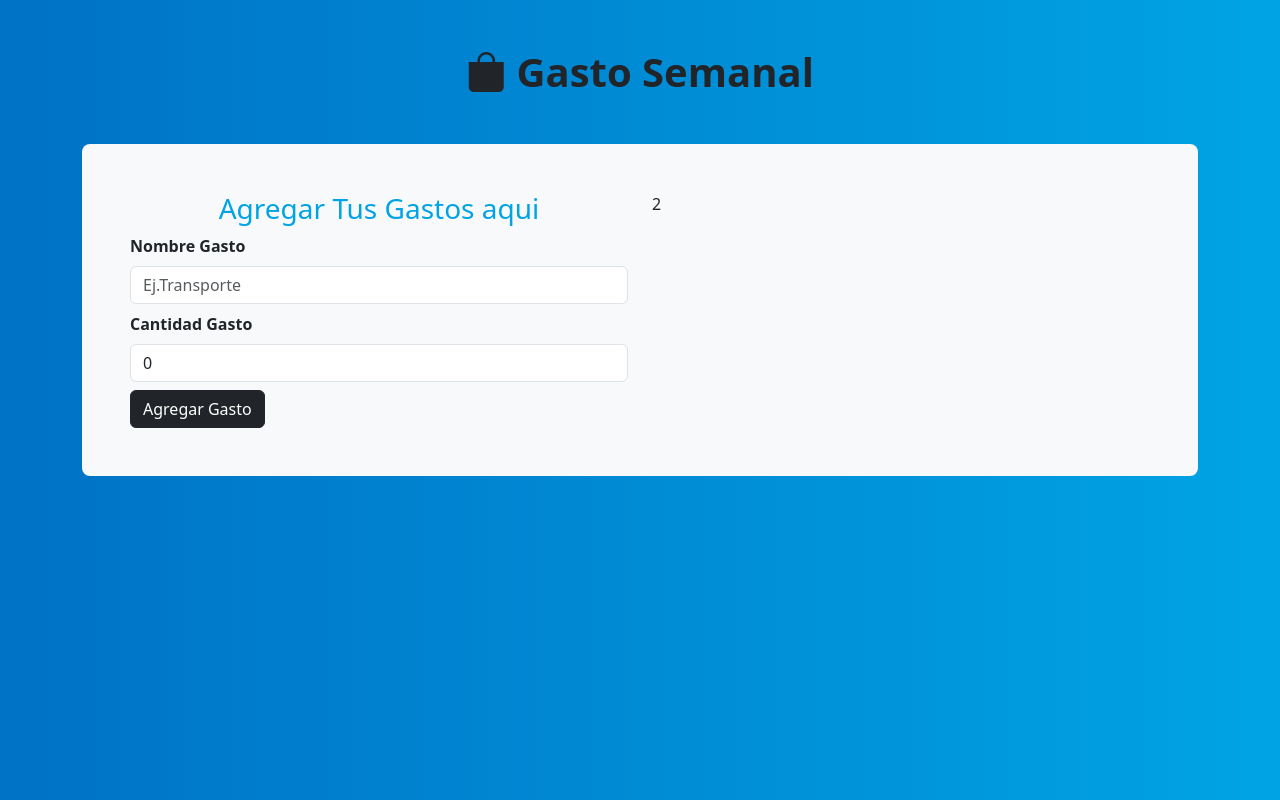
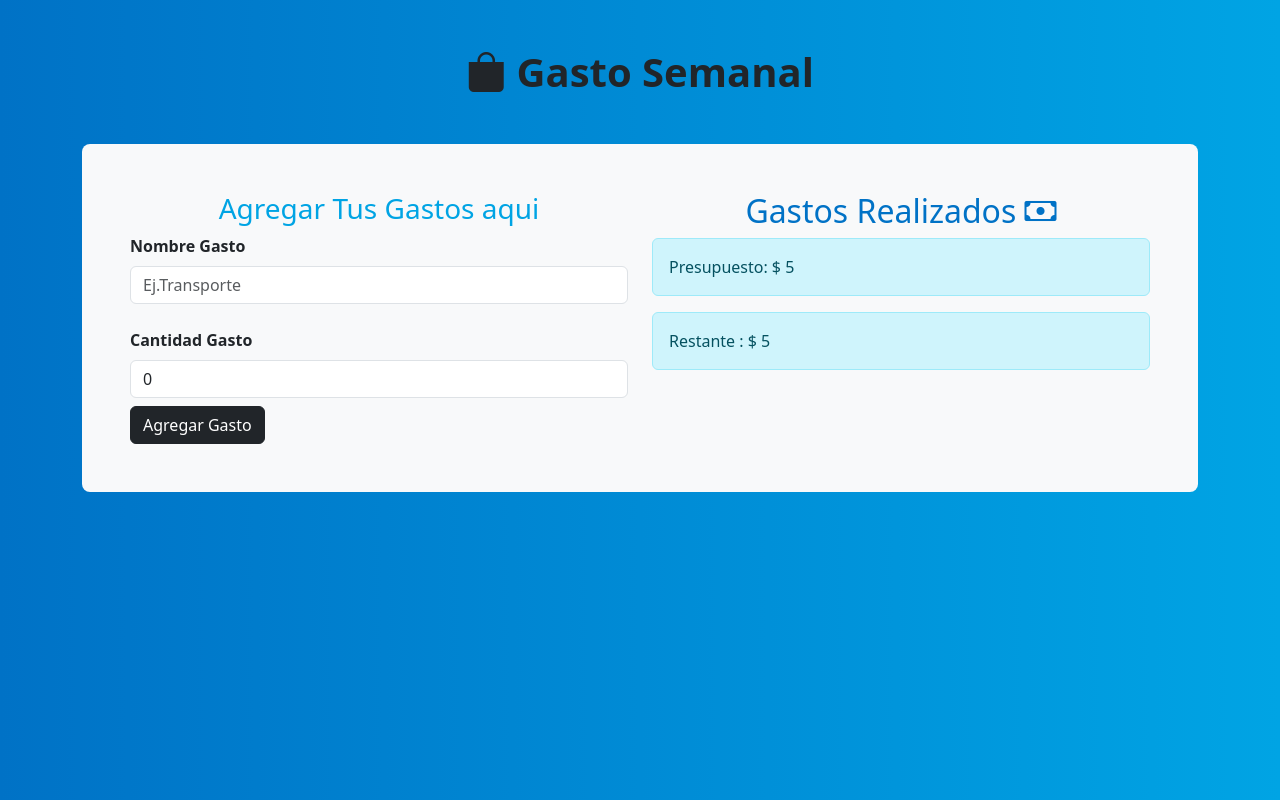
Before and after one commit to jutaga/PresupuestoReact, a React (Vite) app: page / in a window 1280 px wide. Both pictures are taken after typing "5" into the empty fields and a click on the button "Definir Presupuesto". Built offline with nearby package versions, Linux system fonts and the light colour scheme.

Commit message:
Terminando App

```diff
--- a/src/App.tsx
+++ b/src/App.tsx
@@ -1,25 +1,45 @@
-import { useState } from "react"
+import { useState, useEffect } from "react"
 import { Pregunta } from "./components/Pregunta"
 import { Formulario } from "./components/Formulario";
 import { Gasto } from "./interfaces/Gasto.interface";
-
+import { Listado } from "./components/Listado";
+import { ControlPresupuesto } from "./components/ControlPresupuesto";
 export const App = () => {
 
   const [presupuesto, setPresupuesto] = useState<number>(0);
   const [total, setTotal] = useState<number>(0);
   const [mostrarPregunta, setMostrarPregunta] = useState<boolean>(true);
-  const [gastos, setGastos] = useState<Gasto[]>([])
+  const [gastos, setGastos] = useState<Gasto[]>([]);
+  const [gastoApp, setGastoApp] = useState<Gasto>({
+    cantidad: 0,
+    nombre: '',
+    id: '',
+  });
 
-  //Agregamos el nuevo gasto
-  const agregarGastos = (gasto: Gasto) => {
+  const [crearGasto, setcrearGasto] = useState<boolean>(false);
 
-    setGastos([
-      ...gastos,
-      gasto
-    ]);
+  //Actualiza el restando
+  useEffect(() => {
 
-    console.log(gastos);
-  }
+    if (crearGasto) {
+      //Agrega el nuevo Presupuesto
+      setGastos([
+        ...gastos,
+        gastoApp
+      ]);
+
+      const presupuestoRestante = total - gastoApp.cantidad;
+      setTotal(presupuestoRestante);
+
+      //Resta del presupuesto actuak
+      setcrearGasto(false);
+
+    }
+
+  }, [gastoApp])
+
+
+
 
 
   return (
@@ -36,10 +56,11 @@ export const App = () => {
               :
               <div className="row">
                 <div className="col-md-6">
-                  <Formulario agregarGastos={agregarGastos} />
+                  <Formulario setcrearGasto={setcrearGasto} setGastoApp={setGastoApp} />
                 </div>
                 <div className="col-md-6">
-                  2
+                  <Listado gastos={gastos} />
+                  <ControlPresupuesto total={total} presupuesto={presupuesto} />
                 </div>
               </div>
           }
--- /dev/null
+++ b/src/components/ControlPresupuesto.tsx
@@ -0,0 +1,17 @@
+import { revisarPresupuesto } from "../helpers"
+
+export const ControlPresupuesto = ({ total, presupuesto }: any) => {
+    return (
+        <>
+
+            <div className="alert alert-info">
+                Presupuesto: $ {presupuesto}
+            </div>
+
+            <div className={`alert ${revisarPresupuesto(presupuesto, total)}`}>
+                Restante : $ {total}
+            </div>
+
+        </>
+    )
+}
--- a/src/components/Formulario.tsx
+++ b/src/components/Formulario.tsx
@@ -5,13 +5,12 @@ import { Gasto } from "../interfaces/Gasto.interface";
 
 
 
-export const Formulario = ({agregarGastos} : any) => {
+export const Formulario = ({ setGastoApp, setcrearGasto }: any) => {
 
   // const [cantidad, setCantidad] = useState<number>(0);
   const [gasto, setGasto] = useState<Gasto>({
     nombre: '',
     cantidad: 0,
-    id: ''
   });
 
   const { nombre, cantidad } = gasto;
@@ -21,43 +20,42 @@ export const Formulario = ({agregarGastos} : any) => {
 
   const guardarForm = (e: React.ChangeEvent<HTMLInputElement>) => {
     const { value, name } = e.target
-    setGasto((gasto ) => ({
+    setGasto((gasto) => ({
       ...gasto,
-      [name] : value,
+      [name]: value,
     }));
   }
 
   //Cuando envia el form
   const agregarGasto = (e: React.FormEvent<HTMLFormElement>) => {
+
     e.preventDefault();
 
-
-
     //validar el formulario
-    if(cantidad < 1 || isNaN(cantidad) || nombre.trim() === '' ){
+    if (cantidad < 1 || isNaN(cantidad) || nombre.trim() === '') {
       setError(true);
 
       setTimeout(() => {
         setError(false);
       }, 3000);
+
+      return;
     }
 
     //construir el gasto con id
     const gastoId = {
       ...gasto,
-      id : shortid.generate()
+      id: shortid.generate()
     }
 
-    setGasto(gastoId);
-
     //pasar el gasto al componente principal
-    agregarGastos(gasto);
+    setGastoApp(gastoId);
+    setcrearGasto(true);
 
     //resetear el form
     setGasto({
-      cantidad : 0,
-      id :'',
-      nombre :'',
+      cantidad: 0,
+      nombre: '',
     })
   }
 
@@ -78,7 +76,7 @@ export const Formulario = ({agregarGastos} : any) => {
         </div>
 
         <div>
-          <label className="form-label fw-semibold" htmlFor="cantidad">Cantidad Gasto</label>
+          <label className="form-label fw-semibold mt-3" htmlFor="cantidad">Cantidad Gasto</label>
           <input onChange={guardarForm} value={cantidad} name="cantidad" className="form-control mb-2" id="cantidad" type="number" placeholder="Ej.506" />
         </div>
 
--- /dev/null
+++ b/src/components/GastoIndividual.tsx
@@ -0,0 +1,30 @@
+import { Gasto } from "../interfaces/Gasto.interface"
+
+
+interface Props {
+  gasto: Gasto
+}
+
+
+export const GastoIndividual = ({ gasto }: Props) => {
+  return (
+    <li className="list-group ">
+      <div className="d-flex justify-content-between m-2 ">
+        <p className="p-1 m-2 text-capitalize">{gasto.nombre}</p>
+        <span className=" p-2 m-2 rounded-3 bg-dark text-light"><i className="bi bi-currency-dollar"></i> {gasto.cantidad}</span>
+      </div>
+    </li>
+  )
+}
+
+/*
+<li className="list-group">
+  <div className="d-flex justify-content-between align-items-center m-2">
+    <p className="p-1 m-0 text-capitalize">{gasto.nombre}</p>
+    <div className="d-flex align-items-center">
+      <span className=" p-2 m-2 rounded-3 bg-dark text-light"><i className="bi bi-currency-dollar"></i> {gasto.cantidad}</span>
+      <button className="btn btn-danger">X</button>
+    </div>
+  </div>
+</li>
+ */
--- /dev/null
+++ b/src/components/Listado.tsx
@@ -0,0 +1,19 @@
+import { Gasto } from "../interfaces/Gasto.interface"
+import { GastoIndividual } from "./GastoIndividual";
+
+interface Props {
+    gastos: Gasto[];
+}
+
+export const Listado = ({ gastos }: Props) => {
+    return (
+        <div>
+
+            <h2 className="text-center ">Gastos Realizados <i className="bi bi-cash"></i></h2>
+            {gastos.map((gasto) => (
+                <GastoIndividual key={gasto.id} gasto={gasto} />
+            ))}
+
+        </div>
+    )
+}
--- /dev/null
+++ b/src/helpers.ts
@@ -0,0 +1,16 @@
+export const revisarPresupuesto = (presupuesto: number, restante: number): string => {
+
+    let clase: string;
+
+    if ((presupuesto / 4) > restante) {
+        clase = 'alert alert-danger';
+    }else if((presupuesto / 2) > restante) {
+        clase = 'alert alert-warning';
+    }else {
+        clase = 'alert alert-info';
+    }
+
+    return clase;
+
+
+}
--- a/src/interfaces/Gasto.interface.ts
+++ b/src/interfaces/Gasto.interface.ts
@@ -1,5 +1,5 @@
 export interface Gasto {
     nombre: string;
     cantidad: number;
-    id: string;
+    id?: string;
   }
```
